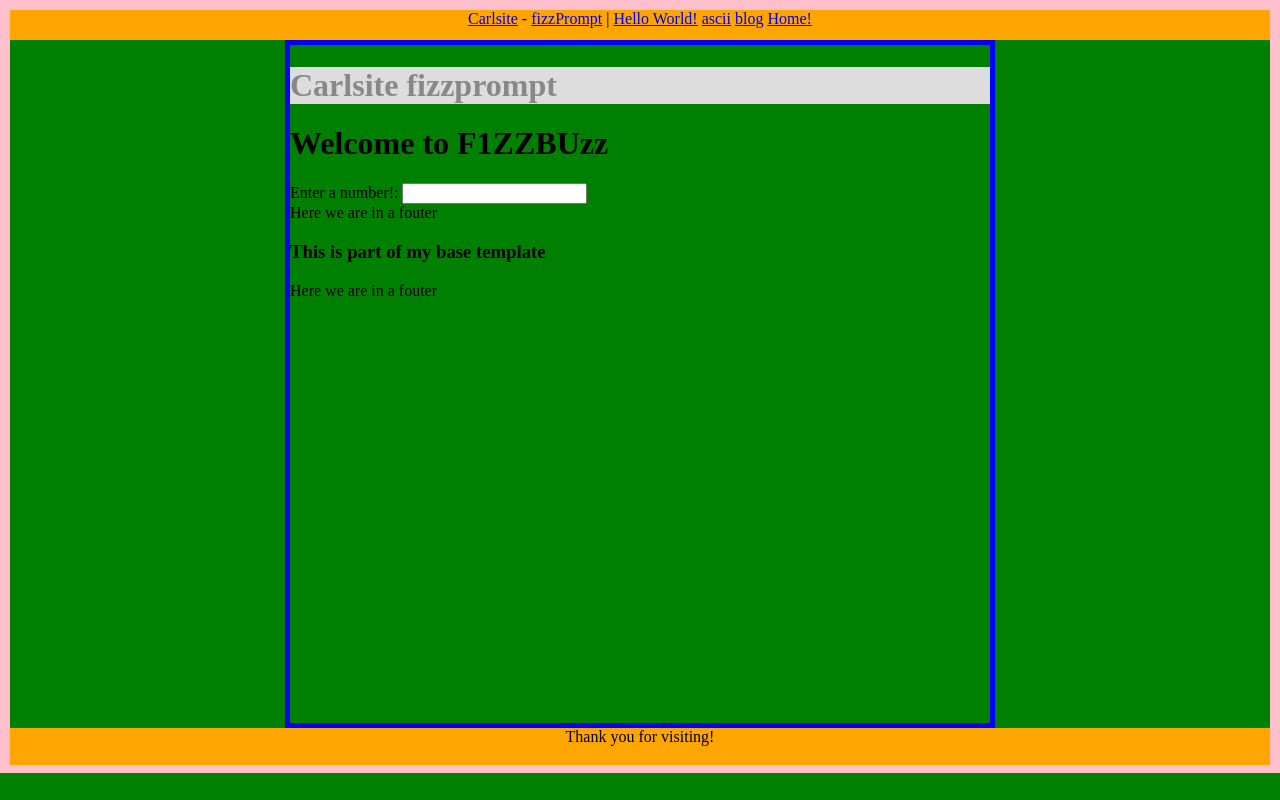
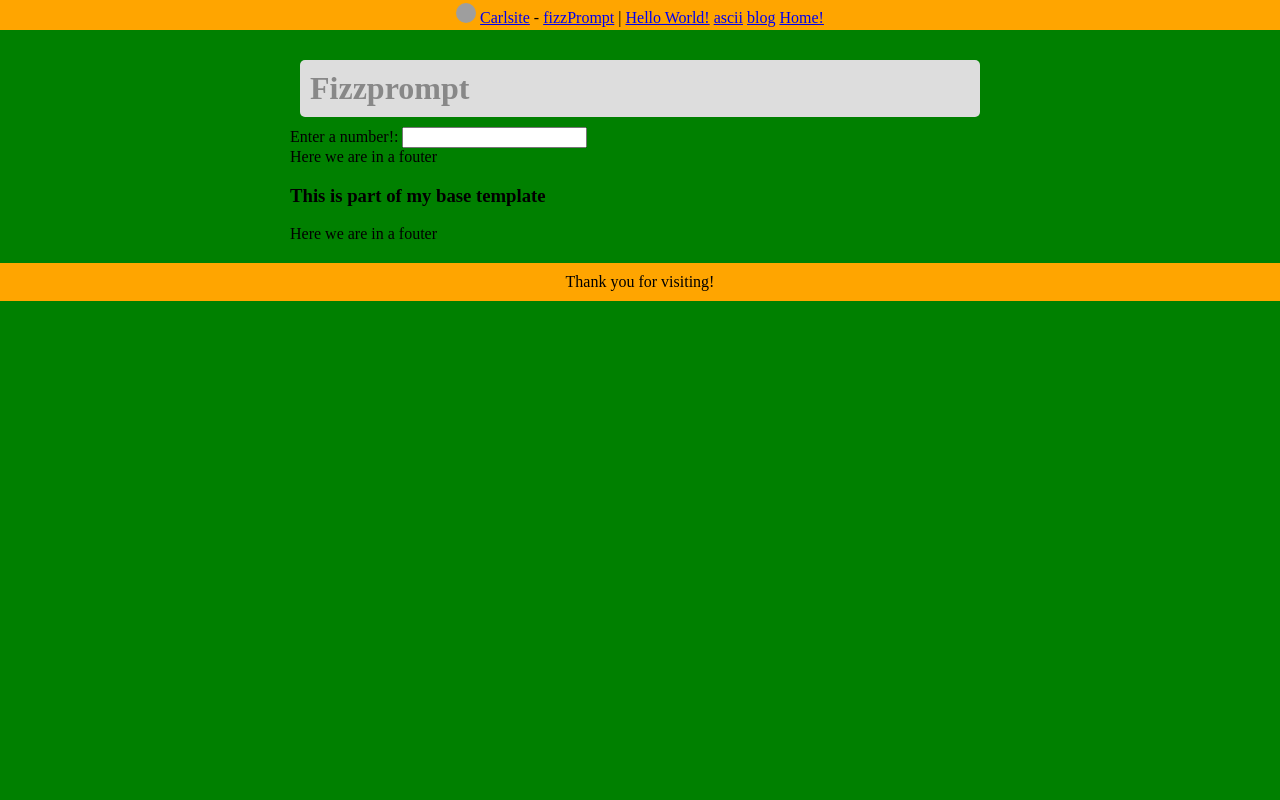
Before and after one commit to carl12/Carlsite, a Python web app: template templates/fizzPrompt.html in a window 1280 px wide. Run offline with Jinja, Linux system fonts and the light colour scheme; the template is opened without the code that fills it, so the values that code supplies are empty; grey boxes are pictures that could not be loaded.

Commit message:
Add template blocks and image icon to site

```diff
--- a/stylesheets/blogFront.css
+++ b/stylesheets/blog.css
@@ -19,7 +19,7 @@ label {
   font-size: 20px;
 }
 
-input[type=text]{
+/*input[type=text]{
   width=400px;
   font-size: 20px;
   padding: 20px;
@@ -31,7 +31,7 @@ textarea {
   font-size: 12px;
   font-family: monospace;
 
-}
+}*/
 
 input[type=submit] {
   font-size: 24px;
--- a/stylesheets/style.css
+++ b/stylesheets/style.css
@@ -19,38 +19,66 @@
 
 .content {
 	margin: 0 auto;
-	border: 5px solid blue;
+	/*border: 5px solid blue;*/
 	max-width: 700px;
 	width: 80%;
-	min-height: 90%;
+	/*min-height: 90%;*/
+	padding-top: 20px;
+	padding-bottom: 20px;
+
+}
+h1 {
+	background-color: #ddd;
+	color: #888;
+	padding: 10px;
+	border-radius: 5px;
+	margin: 10px;
 
 }
 
-html,body { height:97%; }
+html {
+
+	height:100%;
+	/*background-color: pink;*/
+}
+
 body {
-	border: pink 10px solid;
+	/*border: pink 10px solid;*/
+	height:100%;
+
+
 	background-color: green;
 	margin: 0px;
-	padding: 0;
+
 }
 
 .topbar {
 	background-color: orange;
-	min-height: 4%;
+	padding: 3px;
 	text-align: center;
 }
 
 .botbar {
 	background-color: orange;
+	padding: 10px;
+	/*border: 20px;*/
 	text-align: center;
-	min-height: 5%;
+
+
 
 
 }
+.icon {
+	width: 20px;
+	height: 20px;
+	border-radius: 10px;
 
+}
+/*
 .fizzHead {
 	background-color: #ddd;
 	color: #888;
-	margin: 0
-	height: 50px
-}
+	padding: 10px;
+	border-radius: 5px
+	margin: 10px;
+}*/
--- a/templates/base.html
+++ b/templates/base.html
@@ -1,11 +1,12 @@
 <!DOCTYPE html>
 <html>
   <head>
-  	<title>Carlsite {% block title %}{% endblock %}</title>
+  	<title> {% block title %}{% endblock %}</title>
   	<link rel="stylesheet" type="text/css" href="/stylesheets/style.css"/>
   </head>
   <body>
   	<div class="topbar">
+      <img class="icon" src="images/headshotsquare.jpg">
   		<a href="/">Carlsite</a> {% block route %}{% endblock %} |
   		<a class="toptext2" href="/helloworld">Hello World!</a>
   		<a class="toptext2" href="/ascii">ascii</a>
@@ -13,7 +14,7 @@
   		<a class="toptext2" href="/">Home!</a>
   	</div>
   	<div class="content">
-    <h1 class="fizzHead">Carlsite {% block header%}{% endblock %}</h1>
+    <h1 class="fizzHead">{% block heading%}{% endblock %}</h1>
     {% block content %}
     {% endblock %}
     <h3> This is part of my base template </h3>
--- a/templates/fizzPrompt.html
+++ b/templates/fizzPrompt.html
@@ -8,13 +8,13 @@ fizzprompt
  - <a href="/fizzbuzz">fizzPrompt</a>
 {% endblock %}
 
- {% block header %}
-fizzprompt
+
+{% block heading %}
+Fizzprompt
 {% endblock %}
 
 
 {% block content %}
-	<h1>Welcome to F1ZZBUzz</h1>
 	<form>
 		<tag>Enter a number!: <input method="get" type="text" name="n"></form></tag>
 	</form>
--- a/templates/fizzbuzz.html
+++ b/templates/fizzbuzz.html
@@ -2,10 +2,10 @@
 {% block title %}
 fizzBuzz
 {% endblock %}
-
-{% block header %}
+{% block heading %}
 fizzBuzz
 {% endblock %}
+
 
 {% block route %}
  - <a href="/fizzbuzz"> fizzPrompt</a>
--- a/templates/frontBlog.html
+++ b/templates/frontBlog.html
@@ -6,7 +6,7 @@
     <title>Blog Home Page</title>
 
     <link href="https://fonts.googleapis.com/css?family=Source+Sans+Pro" rel="stylesheet">
-    <link rel="stylesheet" type="text/css" href="/stylesheets/blogFront.css"/>
+    <link rel="stylesheet" type="text/css" href="/stylesheets/blog.css"/>
   </head>
   <body>
     {% if user: %}
--- a/templates/login-form.html
+++ b/templates/login-form.html
@@ -2,6 +2,7 @@
 <html>
 <head>
 	<title>Login Here!</title>
+    <link rel="stylesheet" type="text/css" href="/stylesheets/blog.css"/>
 </head>
 <body>
 	<h1>Login</h1>
--- a/templates/newPost.html
+++ b/templates/newPost.html
@@ -5,6 +5,7 @@
     <title>New Post</title>
 
     <link href="https://fonts.googleapis.com/css?family=Source+Sans+Pro" rel="stylesheet">
+    <link rel="stylesheet" type="text/css" href="/stylesheets/blog.css"/>
   </head>
   <body>
     <form method="post">
--- a/templates/permalink.html
+++ b/templates/permalink.html
@@ -5,7 +5,7 @@
     <meta charset="utf-8">
     <title>You found a blog!</title>
     <link href="https://fonts.googleapis.com/css?family=Source+Sans+Pro" rel="stylesheet">
-    <link rel="stylesheet" type="text/css" href="/stylesheets/front.css"/>
+    <link rel="stylesheet" type="text/css" href="/stylesheets/blog.css"/>
   </head>
   <body>
 
--- a/templates/signup.html
+++ b/templates/signup.html
@@ -3,6 +3,7 @@
   <head>
     <meta charset="utf-8">
     <title>Signup!</title>
+    <link rel="stylesheet" type="text/css" href="/stylesheets/blog.css"/>
   </head>
   <body>
     <h1>Enter Information</h1>
```
Also changed, not shown: templates/frontPage.html (+11 -5 lines), templates/shopping_list.html (+16 -1 lines).
